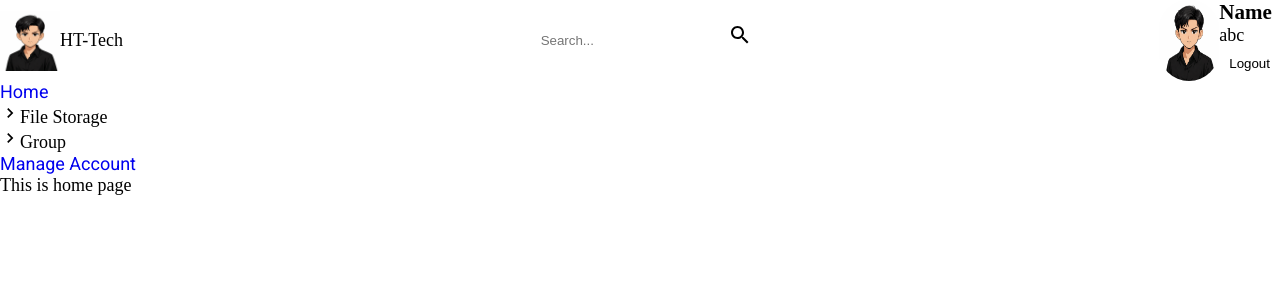
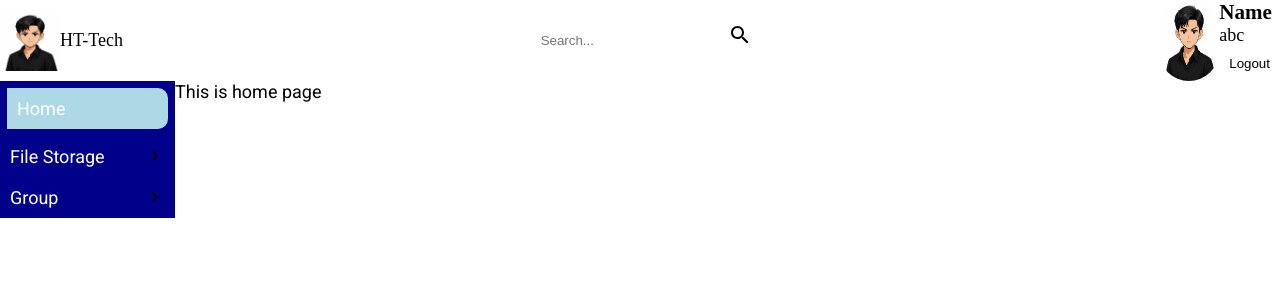
Before and after one commit to TuansHuynh/kl2st, a React (Vite) app: page / in a window 1280 px wide. Shown: the top 300 px of the page. Built offline with nearby package versions, Linux system fonts and the light colour scheme; a web font is replaced by a local one.

Commit message:
chỉnh sửa menu, lấy trực tiếp các đường link từ menu, không hard code

```diff
--- a/src/components/common/TreeItem.tsx
+++ /dev/null
@@ -1,61 +0,0 @@
-import { useState } from "react";
-import { NavLink } from "react-router-dom";
-import KeyboardArrowRightIcon from "@mui/icons-material/KeyboardArrowRight";
-import KeyboardArrowDownIcon from "@mui/icons-material/KeyboardArrowDown";
-// import FolderIcon from "@mui/icons-material/Folder";
-// import DescriptionIcon from "@mui/icons-material/Description";
-
-interface MenuNode {
-    id: string;
-    name: string;
-    path?: string;
-    children?: MenuNode[];
-}
-
-interface Props {
-    node: MenuNode;
-    level?: number;
-}
-
-export default function TreeItem({ node, level = 0 }: Props) {
-
-    const [open, setOpen] = useState(false);
-
-    const hasChildren = node.children?.length;
-
-    return (
-        <>
-            <div className="" style={{ paddingLeft: level * 18 }} >
-                {hasChildren ? (
-                    <div onClick={() => setOpen(!open)}>
-                        <span className="" >
-                            {open
-                                ? <KeyboardArrowDownIcon fontSize="small" />
-                                : <KeyboardArrowRightIcon fontSize="small" />}
-                        </span>
-
-                        <span>{node.name}</span>
-                    </div>
-                ) : (
-                    <>
-                        <span style={{ width: 24 }} />
-
-                        <NavLink to={node.path!} className="" >
-                            {node.name}
-                        </NavLink>
-                    </>
-                )}
-            </div>
-
-            {open &&
-                node.children?.map(child => (
-                    <TreeItem
-                        key={child.id}
-                        node={child}
-                        level={level + 1}
-                    />
-                ))
-            }
-        </>
-    );
-}
--- a/src/components/menu.ts
+++ b/src/components/menu.ts
@@ -61,8 +61,8 @@ export const menuTree: MenuNode[] = [
         ]
     },
     {
-        id: "manage-account",
-        name: "Manage Account",
-        path: "/"
+        id: "setting",
+        name: "Setting",
+        path: "/setting"
     },
 ];
--- a/src/layouts/Menu.tsx
+++ b/src/layouts/Menu.tsx
@@ -1,77 +1,68 @@
-// import ArrowDropDownIcon from '@mui/icons-material/ArrowDropDown';
-// import { useState } from "react";
-// import { NavLink } from "react-router-dom";
-
-// export default function Menu() {
-//     const [isExpanded, setIsExpanded] = useState(true);
-//     const [isStorageOpen, setIsStorageOpen] = useState(false);
-//     const [isGroup, setIsGroup] = useState(false)
-
-//     const handleStorage = () => {
-//         if (!isExpanded) {
-//             setIsExpanded(true)
-//         }
-//         setIsStorageOpen((prev) => !prev)
-//     }
-
-//     const handleGroup = () => {
-//         if (!isExpanded) {
-//             setIsExpanded(true)
-//         }
-//         setIsGroup((prev) => !prev)
-//     }
-
-//     return (
-//         <div className='nav-menu' >
-
-//             <NavLink className='link home-link' to="/">Home</NavLink>
-
-//             <div className='menu-container' >
-//                 <div className='title-container' onClick={handleStorage} aria-expanded={isStorageOpen}>
-//                     <span> File Storage </span>
-//                     {isExpanded && <ArrowDropDownIcon className='nav-caret'/>}
-//                 </div>
-
-//                 {isStorageOpen && (
-//                     <div className='menu-list' style={{ display: "flex", flexDirection: "column" }}>
-//                         <NavLink className='link doc-link' to="/doc"> Document </NavLink>
-//                         <NavLink className='link excel-link' to="/excel"> Excel </NavLink>
-//                         <NavLink className='link present-link' to="/present"> Presentation </NavLink>
-//                         <NavLink className='link note-link' to="/note"> Note </NavLink>
-//                     </div>
-//                 )}
-//             </div>
-
-//             <div className='menu-container'>
-//                 <div className='title-container' onClick={handleGroup} aria-expanded={isGroup}>
-//                     <span>Group</span>
-//                     {isExpanded && <ArrowDropDownIcon className=''/>}
-//                 </div>
-
-//                 {isGroup && (
-//                     <div className='menu-list' style={{ display: "flex", flexDirection: "column" }}>
-//                         <NavLink className='link account-link' to="/account"> Account </NavLink>
-//                         <NavLink className='link group-link' to="/team"> Team </NavLink>
-//                         <NavLink className='link group-link' to="/meeting"> Meeting </NavLink>
-//                     </div>
-//                 )}
-//             </div>
-//         </div>
-//     )
-// }
-
-import TreeItem from "../components/common/TreeItem";
-import { menuTree } from "../components/menu";
+import KeyboardArrowDownIcon from "@mui/icons-material/KeyboardArrowDown";
+import KeyboardArrowRightIcon from "@mui/icons-material/KeyboardArrowRight";
+import { useState } from "react";
+import { NavLink } from "react-router-dom";
+import { menuTree } from "../types/menu";
 
 export default function Menu() {
+    const [openMenus, setOpenMenus] = useState<Record<string, boolean>>({});
+
+    const toggleMenu = (id: string) => {
+        setOpenMenus((prev) => ({
+            ...prev,
+            [id]: !prev[id],
+        }));
+    };
+
     return (
         <div className="nav-menu">
-            {menuTree.map(item => (
-                <TreeItem
-                    key={item.id}
-                    node={item}
-                />
-            ))}
+            {menuTree.map((node) => {
+                // Menu không có children => Link bình thường
+                if (!node.children || node.children.length === 0) {
+                    return (
+                        <NavLink
+                            key={node.id}
+                            className={`link ${node.id}-link`}
+                            to={node.path!}
+                        >
+                            {node.name}
+                        </NavLink>
+                    );
+                }
+
+                // Menu có children => Accordion
+                return (
+                    <div className="menu-container" key={node.id}>
+                        <div
+                            className="title-container"
+                            onClick={() => toggleMenu(node.id)}
+                            aria-expanded={!!openMenus[node.id]}
+                        >
+                            <span>{node.name}</span>
+
+                            {openMenus[node.id] ? (
+                                <KeyboardArrowDownIcon fontSize="small" />
+                            ) : (
+                                <KeyboardArrowRightIcon fontSize="small" />
+                            )}
+                        </div>
+
+                        {openMenus[node.id] && (
+                            <div className="menu-list">
+                                {node.children.map((child) => (
+                                    <NavLink
+                                        key={child.id}
+                                        className={`link ${child.id}-link`}
+                                        to={child.path!}
+                                    >
+                                        {child.name}
+                                    </NavLink>
+                                ))}
+                            </div>
+                        )}
+                    </div>
+                );
+            })}
         </div>
     );
 }
--- a/src/styles/components/Menu.scss
+++ b/src/styles/components/Menu.scss
@@ -1,6 +1,5 @@
 .menu {
     display: flex;
-    // flex-direction: column;
     font-family: 'Roboto';
 
     .nav-menu {
--- a/src/styles/main.scss
+++ b/src/styles/main.scss
@@ -9,4 +9,4 @@
 @use "./components/GuestLayout.scss";
 @use "./components/ErrorPage.scss";
 
-// @use "./components/Menu.scss"
+@use "./components/Menu.scss"
```
